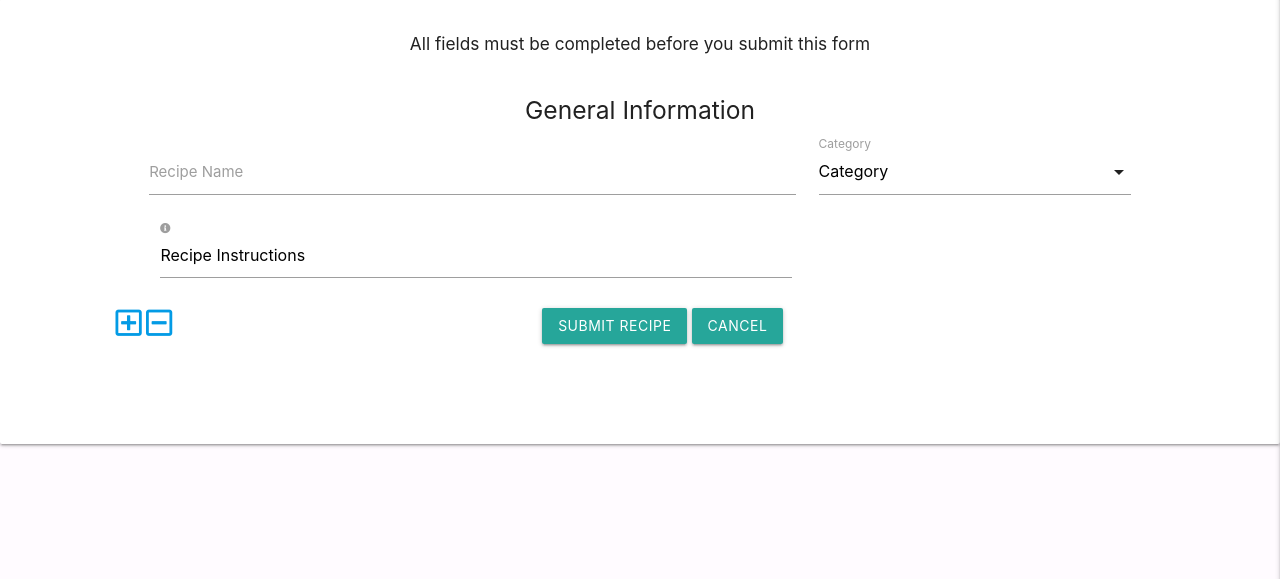
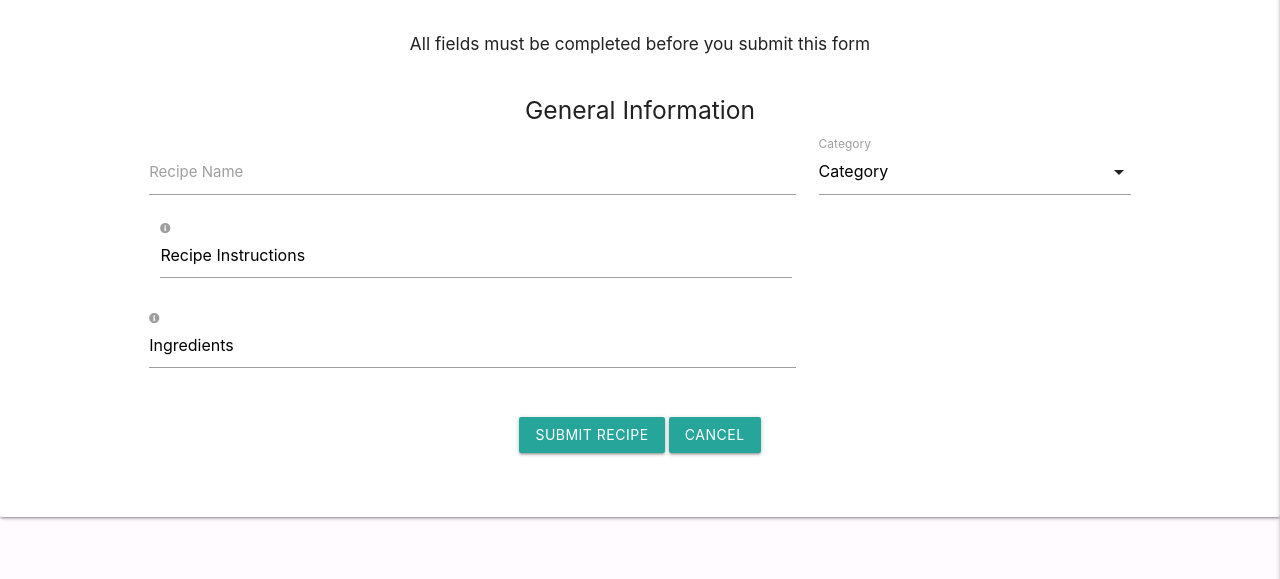
Before and after one commit to ThijsTerporten/CheffsBuddy, a Flask app: page /add_recipe in a window 1280 px wide. Shown: the part 221-800 px from the top of the page. Run offline with Flask 2, Linux system fonts and the light colour scheme; the visitor is signed in with stand-in values (Sample User, id 1); data that the repository does not hold is empty; some libraries are stand-ins or nearby versions.

Commit message:
Add section for ingredients to be submitted to the db

```diff
--- a/app.py
+++ b/app.py
@@ -137,7 +137,8 @@ def add_recipe():
             "recipe_name": request.form.get("recipe_name"),
             "category_name": request.form.get("category_name"),
             "recipe_instructions": request.form.get("recipe_instructions"),
-            "created_by": session["user"]
+            "created_by": session["user"],
+            "ingredients": request.form.get("ingredients")
         }
 
         mongo.db.recipes.insert_one(recipe)
--- a/templates/helpers/recipe_form.html
+++ b/templates/helpers/recipe_form.html
@@ -59,35 +59,21 @@
                     </div>
                 </div>
             </div>
-
-            <!--Ingredients-->
-            <!-- <div class="row">
-                <div class="center">
-                    <h5>Ingredients</h5>
-                </div>
-                <div class="col s12 center" id="">
-                    <div class="col s4 l2 measure_field">
-                        <div class="input-field">
-                            <input id="" name="" type="text" class="validate" required>
-                            <label for=""></label>
-                            <span class="helper-text" data-error="Cannot be empty." data-success="Passed"></span>
-                        </div>
-                    </div>
-                    <div class="col s8 l4 ingredient_field">
-                        <div class="input-field">
-                            <input id="" name="" type="text" class="validate" required>
-                            <label for=""></label>
-                            <span class="helper-text" data-error="Cannot be empty." data-success="Passed"></span>
-                        </div>
+            <div class="col s12 center">
+                <!--Instructions-->
+                <div class="col s12 l8">
+                    <div class="input-field">
+                        <textarea id="ingredients" name="ingredients" class="materialize-textarea validate"
+                            required minlength="5">Ingredients</textarea>
+                        <label for="ingredients">
+                            <i class="fas fa-info-circle fa-sm tooltipped" data-position="right"
+                                data-tooltip="Separate each ingredient into it's own sentence."></i>
+                        </label>
                     </div>
                 </div>
-            </div> -->
+            </div>
+        </div>
 
-            <!--Add / Remove Ingredients-->
-            <div class="row left">
-                <a id="add_ingredient"><i class="far fa-plus-square fa-2x"></i></a>
-                <a id="remove_ingredient"><i class="far fa-minus-square fa-2x"></i></a>
-            </div>
             <!--Submit & Cancel Buttons-->
             <div class="center row">
                 <button class="btn btn--black" type="submit">Submit Recipe</button>
```
